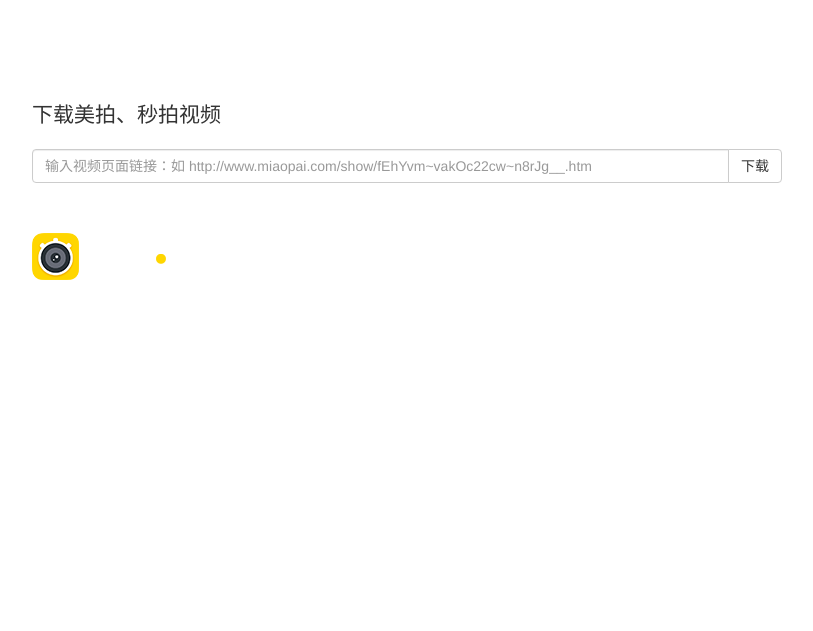
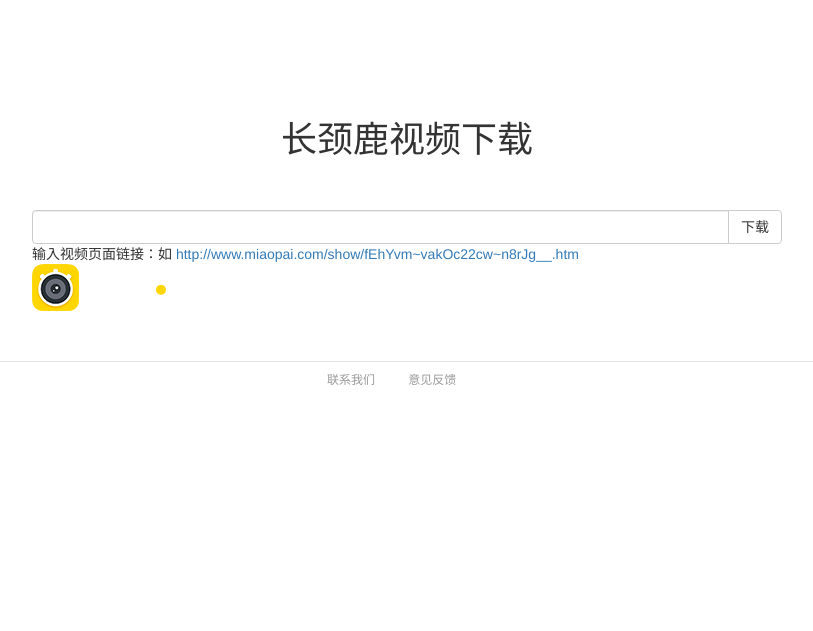
Before and after one commit to cash2one/savevid, a Django app: page /downloader/ in a window 1280 px wide. Shown: the top 631 px of the page, without its empty margins (233-1046 px from the left). Run offline with Django 3.2, Linux system fonts and the light colour scheme; some libraries are stand-ins or nearby versions.

Commit message:
ui change

```diff
--- /dev/null
+++ b/downloader/templates/base.html
@@ -0,0 +1,29 @@
+<!DOCTYPE html>
+<html>
+    <head>
+        <title>长颈鹿</title>
+        <link rel="stylesheet" href="/static/css/bootstrap.min.css" type="text/css">
+        <link rel="stylesheet" href="/static/css/downloader.css" type="text/css">
+        <script type="text/javascript" src="/static/js/jquery-1.11.3.min.js"></script>
+        <script type="text/javascript" src="/static/js/bootstrap.min.js"></script>
+        <script src="/static/js/mustache.min.js"></script>
+        <script src="/static/js/downloader.js"></script>
+        <script>
+            $(document).ready(function() {
+                downloader.init();
+            });
+        </script>
+    </head>
+    <body>
+        <div class="container">
+            {% block content %}{% endblock %}
+            <div class="footer">
+                <div class="links">
+                    <div class="link first"><a href="/contact/">联系我们</a></div>
+                    <div class="link"><a href="/feedback/">意见反馈</a></div>
+                    <script src=""></script>
+                </div>
+            </div>
+        </div>
+    </body>
+</html>
--- a/downloader/templates/index.html
+++ b/downloader/templates/index.html
@@ -1,40 +1,25 @@
-<!DOCTYPE html>
-<html>
-    <head>
-        <title>长颈鹿</title>
-        <link rel="stylesheet" href="/static/css/bootstrap.min.css" type="text/css">
-        <link rel="stylesheet" href="/static/css/savevid.css" type="text/css">
-        <script type="text/javascript" src="/static/js/jquery-1.11.3.min.js"></script>
-        <script type="text/javascript" src="/static/js/bootstrap.min.js"></script>
-        <script src="/static/js/mustache.min.js"></script>
-        <script src="/static/js/downloader.js"></script>
-        <script>
-            $(document).ready(function() {
-                downloader.init();
-            });
-        </script>
-    </head>
-    <body>
-        <div class="container">
+{% extends "base.html" %}
+{% block content %}
 <div class="row desc">
     <div class="col-lg-8 col-lg-offset-2">
-                    <p class="lead">下载美拍、秒拍视频</p>
+        <p class="text-center h1 logo">长颈鹿视频下载</p>
         <div class="input-group">
-                        <input type="text" name="url" class="form-control" placeholder="输入视频页面链接：如 http://www.miaopai.com/show/fEhYvm~vakOc22cw~n8rJg__.htm">
+            <input type="text" name="url" class="form-control" placeholder="">
             <span class="input-group-btn">
                 {% csrf_token %}
                 <button class="btn btn-default" id="download" type="button">下载</button>
             </span>
         </div>
+        <div>
+            <span>输入视频页面链接：如 <a target='_blank' href="http://www.miaopai.com/show/fEhYvm~vakOc22cw~n8rJg__.htm">http://www.miaopai.com/show/fEhYvm~vakOc22cw~n8rJg__.htm</a></span>
         </div>
     </div>
-            <div class="row logo">
+</div>
+<div class="row site-log">
     <div class="col-lg-8 col-lg-offset-2">
         <img border=0 src="/static/img/miaopai.png">
     </div>
 </div>
 <div id="result">
 </div>
-        </div>
-    </body>
-</html>
+{% endblock %}
--- /dev/null
+++ b/static/css/downloader.css
@@ -0,0 +1,60 @@
+.outer-wrapper {
+    min-height:100%;
+}
+
+.desc {
+    margin-top:100px;
+}
+
+.logo {
+    margin-bottom:50px;
+}
+
+.site-logo {
+    margin-top:50px;
+    margin-bottom:100px;
+}
+
+#result {
+    margin-top:50px;
+}
+
+.vid-img {
+    height:150px;
+}
+
+div.footer {
+    clear:both;
+    width:100%;
+    height:70px;
+    margin-top:50px;
+    border-top:1px solid #e5e5e5;
+    margin-left:auto;
+    margin-right:auto;
+    /*font-family:"Helvetica Neue",Helvetica,Arial,sans-serif;*/
+    font-size:12px
+}
+
+div.links{
+    clear:both;
+    margin-top:10px;
+    margin-left:auto;
+    margin-right:auto;
+    padding-left:10px;
+    padding-right:10px;
+    width:180px
+}
+
+div.links>.link{
+    display:inline;
+    margin-left:30px
+}
+
+div.links>.first{
+    margin-left:0
+}
+
+div.link>a{
+    color:#999;
+    text-decoration:none
+}
--- a/static/css/savevid.css
+++ /dev/null
@@ -1,15 +0,0 @@
-.desc {
-    margin-top:100px;
-}
-
-.logo {
-    margin-top:50px;
-}
-
-#result {
-    margin-top:50px;
-}
-
-.vid-img {
-    height:150px;
-}
--- a/static/js/downloader.js
+++ b/static/js/downloader.js
@@ -64,7 +64,7 @@
                       </div> \
                       <div class="media-body"> \
                         <h4 class="media-heading">{{ img_desc }}</h4> \
-                        <a href="{{ vid_link }}">下载地址</a> \
+                        <button type="button" class="btn btn-lg btn-success" href="{{ vid_link }}">下载地址</button> \
                       </div> \
                     </div>';
                     var html = Mustache.render(tmpl, { vid_link: resp.result.vid,
```
Lines whose indentation alone changed are shown as unchanged.
